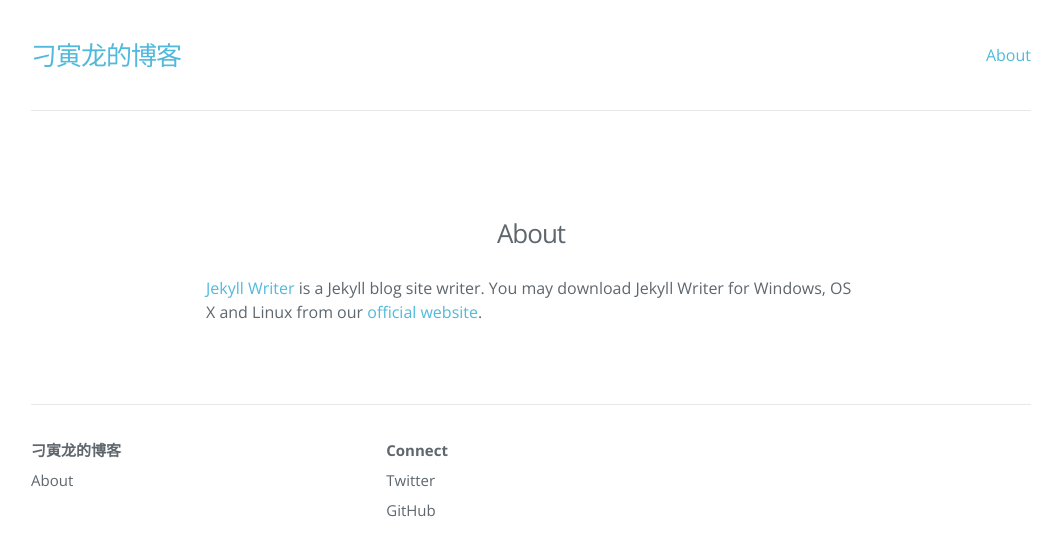
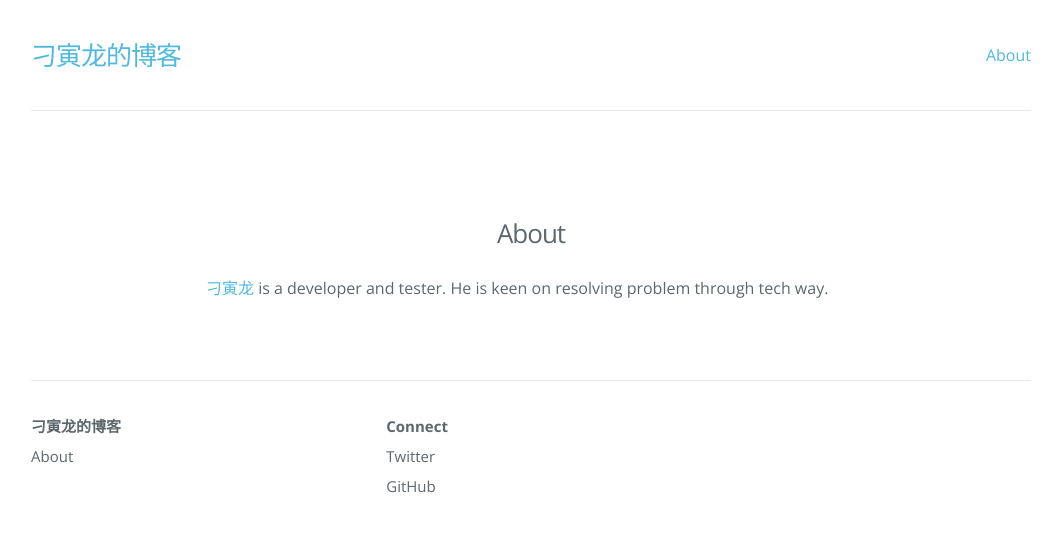
Before and after one commit to diaoyinlong/blog, a Jekyll site: the page built from about.md, in a window 1280 px wide. Shown: the top 556 px of the page, without its empty margins (109-1171 px from the left). Built offline with Jekyll 4.4.1, drawn with Linux system fonts in a browser that asks for light colours; nearby versions of some CDN libraries.

Commit message:
Update about.md

```diff
--- a/about.md
+++ b/about.md
@@ -4,4 +4,5 @@ title: About
 permalink: /about/
 ---
 
-[Jekyll Writer](http://www.jekyllwriter.com) is a Jekyll blog site writer. You may download Jekyll Writer for Windows, OS X and Linux from our [official website](http://www.jekyllwriter.com).
+[刁寅龙](https://github.com/diaoyinlong) is a developer and tester.
+He is keen on resolving problem through tech way.
```
